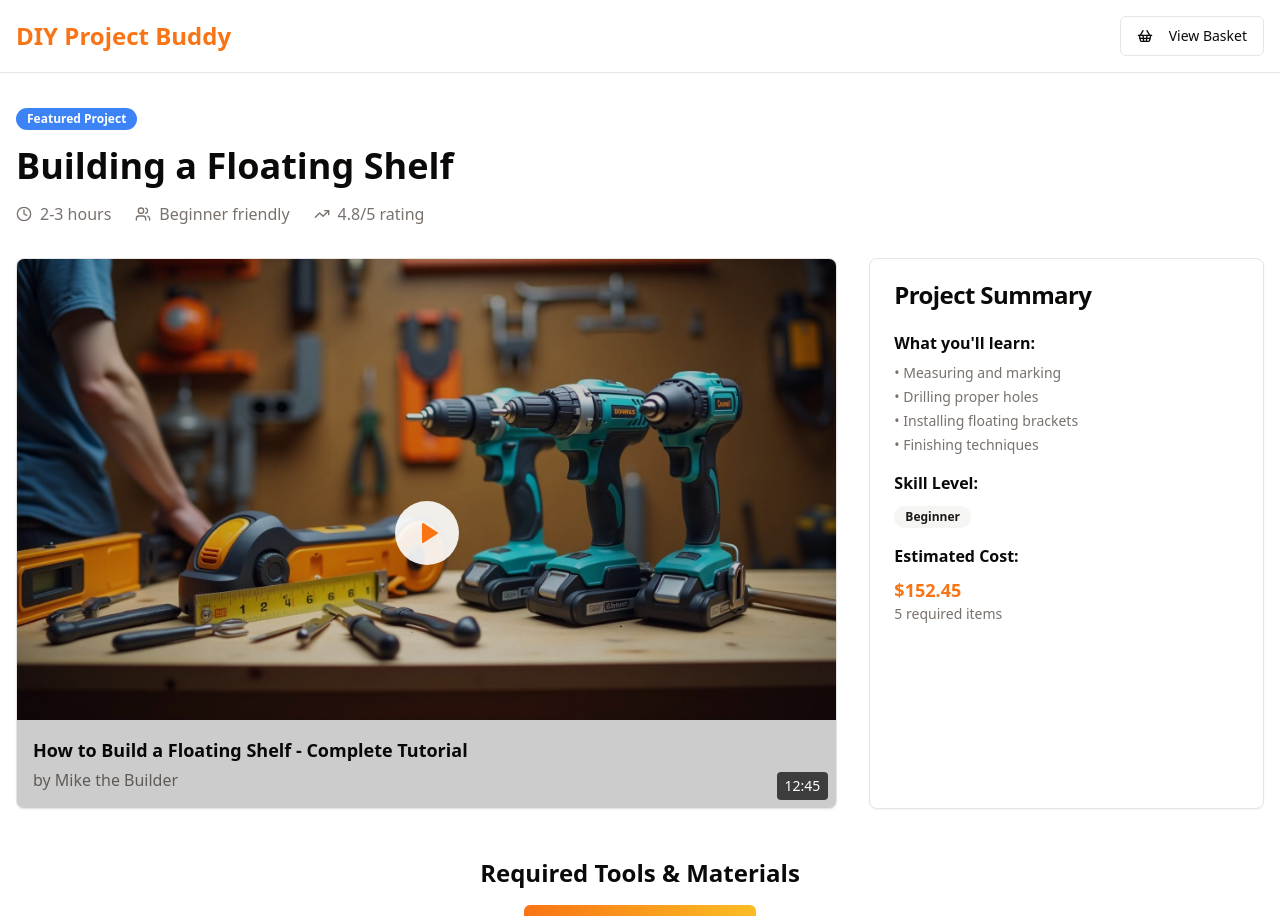
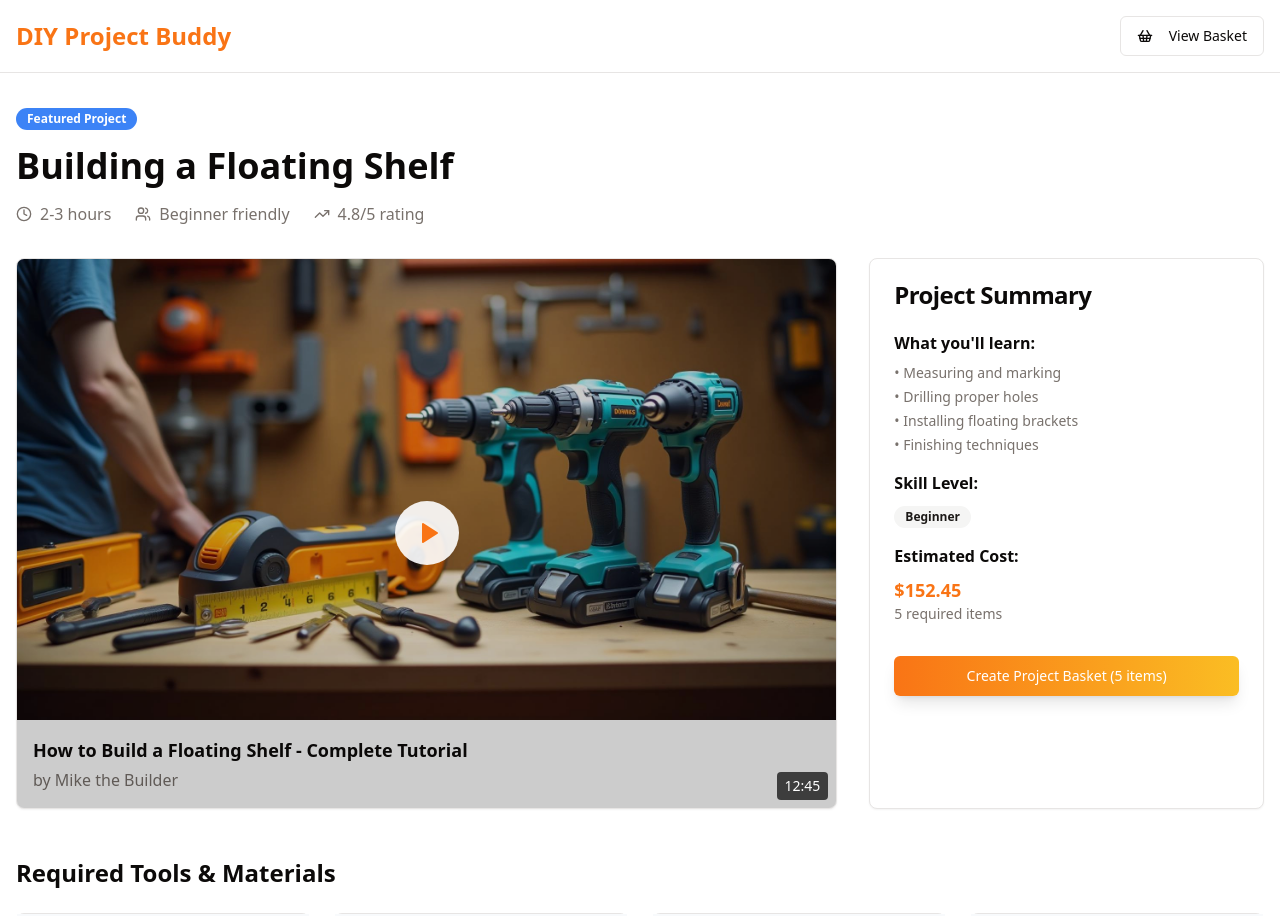
Before and after one commit to naganandakk/diy-project-buddy, a React (Vite) app: page / in a window 1280 px wide. Shown: the top 916 px of the page. Built offline with nearby package versions, Linux system fonts and the light colour scheme.

Commit message:
Move button inside project summary
Move the "Create Project Basket" button to be nested within the project summary section on the Influencer page.

```diff
--- a/src/pages/InfluencerPage.tsx
+++ b/src/pages/InfluencerPage.tsx
@@ -171,17 +171,19 @@ export default function InfluencerPage() {
                 <p className="text-lg font-bold text-primary">${totalCost.toFixed(2)}</p>
                 <p className="text-sm text-muted-foreground">{availableProductsCount} required items</p>
               </div>
+              <div className="pt-4">
+                <Button variant="construction" className="w-full" onClick={handleCreateBasket}>
+                  Create Project Basket ({availableProductsCount} items)
+                </Button>
+              </div>
             </CardContent>
           </Card>
         </div>
 
         {/* Tools & Materials Section */}
         <section className="mb-8">
-          <div className="text-center mb-6">
-            <h2 className="text-2xl font-bold mb-4">Required Tools & Materials</h2>
-            <Button variant="construction" onClick={handleCreateBasket}>
-              Create Project Basket ({availableProductsCount} items)
-            </Button>
+          <div className="mb-6">
+            <h2 className="text-2xl font-bold">Required Tools & Materials</h2>
           </div>
 
           <div className="grid grid-cols-1 md:grid-cols-2 lg:grid-cols-3 xl:grid-cols-4 gap-6">
```
